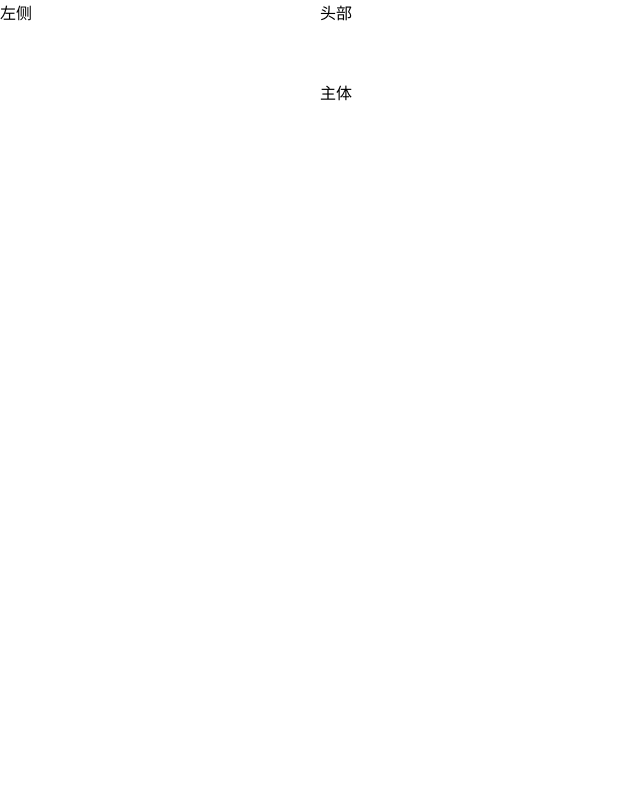
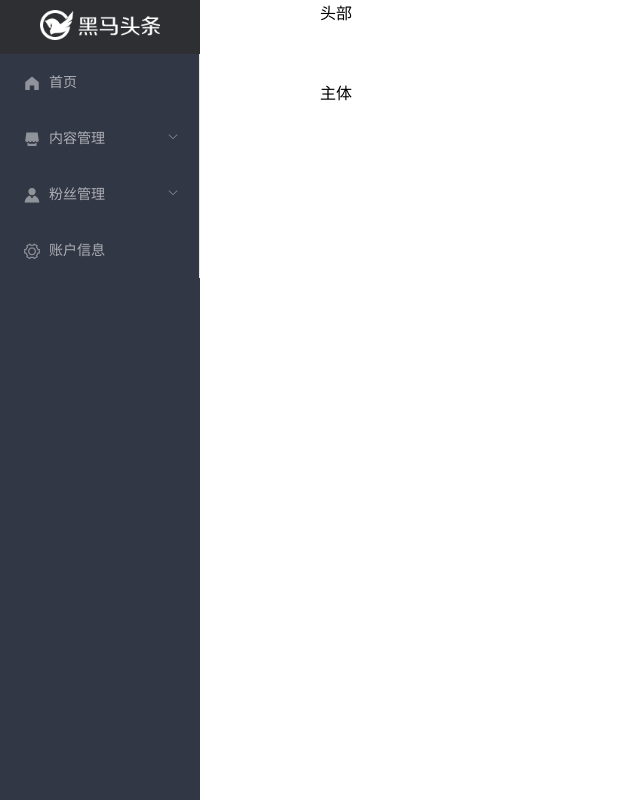
Before and after one commit to kjm1123/82-vue-project-day01, a Vue app: page /#/home in a window 1280 px wide. Shown: the whole page, without its empty margins (0-640 px from the left). Built offline with nearby package versions, Linux system fonts and the light colour scheme.

Commit message:
黑马头条PC-主页模块-左侧导航配置路由

```diff
--- a/src/components/home/layout-aside.vue
+++ b/src/components/home/layout-aside.vue
@@ -1,40 +1,65 @@
 <template>
-    <el-menu
-      default-active="2"
-      class="el-menu-vertical-demo"
-      @open="handleOpen"
-      @close="handleClose">
-      <el-submenu index="1">
-        <template slot="title">
-          <i class="el-icon-location"></i>
-          <span>导航一</span>
-        </template>
-        <el-menu-item-group>
-          <template slot="title">分组一</template>
-          <el-menu-item index="1-1">选项1</el-menu-item>
-          <el-menu-item index="1-2">选项2</el-menu-item>
-        </el-menu-item-group>
-        <el-menu-item-group title="分组2">
-          <el-menu-item index="1-3">选项3</el-menu-item>
-        </el-menu-item-group>
-        <el-submenu index="1-4">
-          <template slot="title">选项4</template>
-          <el-menu-item index="1-4-1">选项1</el-menu-item>
-        </el-submenu>
-      </el-submenu>
+<div class="layout-adide">
+  <div class="title">
+    <img src="../../assets/images/img/logo_admin.png" alt="">
+  </div>
+     <el-menu
+
+      background-color="#323745"
+      text-color="#adafb5"
+      active-text-color="#ffd04b">
+
       <el-menu-item index="2">
-        <i class="el-icon-menu"></i>
-        <span slot="title">导航二</span>
+        <i class="el-icon-s-home"></i>
+        <span slot="title">首页</span>
       </el-menu-item>
-      <el-menu-item index="3" disabled>
-        <i class="el-icon-document"></i>
-        <span slot="title">导航三</span>
-      </el-menu-item>
-      <el-menu-item index="4">
+        <!-- <el-submenu>是有折叠的 -->
+          <el-submenu>
+            <!-- <el-submenu>定义具名插槽 title -->
+            <template slot="title">
+                <i class="el-icon-s-shop"></i>
+                  <span>内容管理</span>
+               </template>
+            <el-menu-item>
+                发布文章
+                 </el-menu-item>
+                 <el-menu-item>
+                内容列表
+                 </el-menu-item>
+                  <el-menu-item>
+                评论管理
+                 </el-menu-item>
+                  <el-menu-item>
+                素材管理
+                 </el-menu-item>
+             </el-submenu>
+               <el-submenu>
+            <!-- <el-submenu>定义具名插槽 title -->
+            <template slot="title">
+                <i class="el-icon-s-custom"></i>
+                  <span>粉丝管理</span>
+               </template>
+            <el-menu-item>
+                图文数据
+                 </el-menu-item>
+                 <el-menu-item>
+                粉丝概况
+                 </el-menu-item>
+                  <el-menu-item>
+                粉丝列表
+                 </el-menu-item>
+                  <el-menu-item>
+                粉丝画像
+                 </el-menu-item>
+             </el-submenu>
+          </el-menu-item>
+      <el-menu-item index="3">
         <i class="el-icon-setting"></i>
-        <span slot="title">导航四</span>
+        <span slot="title">账户信息</span>
       </el-menu-item>
     </el-menu>
+</div>
+
 </template>
 
 <script>
@@ -43,6 +68,19 @@ export default {
 }
 </script>
 
-<style>
+<style lang="less" scoped>
+  .layout-adide {
+    width: 200px;
+    height: 100vh;
+    background-color: #323745;
+    .title {
+      text-align: center;
+      background-color: #2e2f32;
+      padding: 10px 0;
+      img {
+        height: 30px;
 
+      }
+    }
+  }
 </style>
--- a/src/views/home.vue/index.vue
+++ b/src/views/home.vue/index.vue
@@ -2,7 +2,9 @@
     <!-- 最外层容器 -->
         <el-container>
         <!-- 左侧导航 -->
-        <el-aside>左侧</el-aside>
+        <el-aside>
+            <layout-aside></layout-aside>
+        </el-aside>
         <!-- 右侧 -->
         <el-container>
             <!-- 头部 -->
@@ -14,8 +16,11 @@
 </template>
 
 <script>
+import layoutAside from '../../components/home/layout-aside'
 export default {
-
+  components: {
+    'layout-aside': layoutAside
+  }
 }
 </script>
 
```
